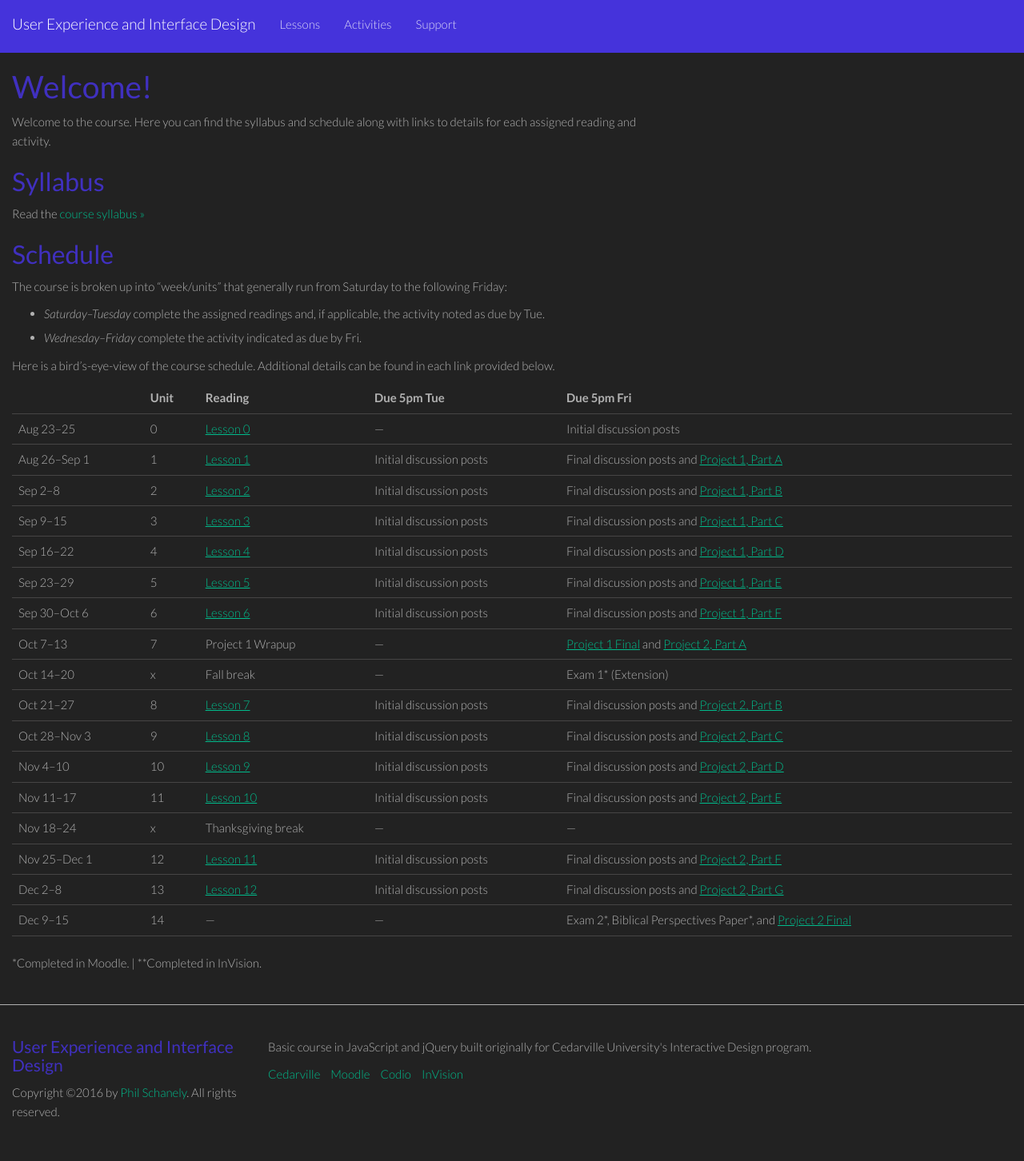
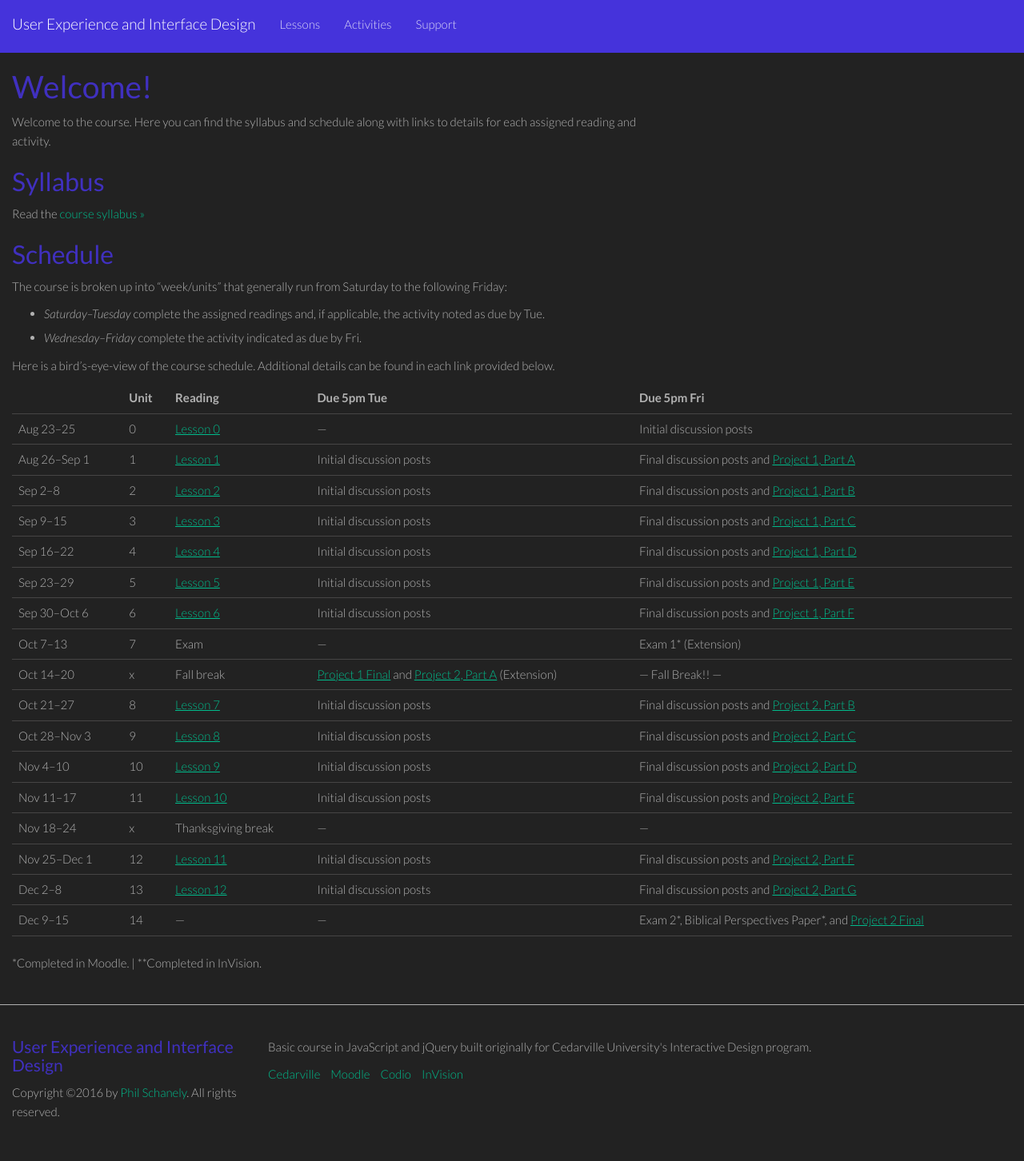
Before and after one commit to philschanely/course-ux, a Jekyll site: the page built from index.md, in a window 1280 px wide. Shown: the whole page at 80% size. Built offline with Jekyll 4.4.1, drawn with Linux system fonts in a browser that asks for light colours.

Commit message:
Final schedule revisions

```diff
--- a/index.md
+++ b/index.md
@@ -26,8 +26,8 @@ Here is a bird's-eye-view of the course schedule. Additional details can be foun
 | Sep 16--22    | 4    | [Lesson 4][l4]  | Initial discussion posts | Final discussion posts and [Project 1, Part D][p1] |
 | Sep 23--29    | 5    | [Lesson 5][l5]  | Initial discussion posts | Final discussion posts and [Project 1, Part E][p1] |
 | Sep 30--Oct 6 | 6    | [Lesson 6][l6]  | Initial discussion posts | Final discussion posts and [Project 1, Part F][p1] |
-| Oct 7--13     | 7    | Project 1 Wrapup | ---                     | [Project 1 Final][p1] and [Project 2, Part A][p2]  |
-| Oct 14--20    | x    | Fall break       | ---                      | Exam 1\* (Extension)                               |
+| Oct 7--13     | 7    | Exam | --- | Exam 1\* (Extension) |
+| Oct 14--20    | x    | Fall break       | [Project 1 Final][p1] and [Project 2, Part A][p2] (Extension) | --- Fall Break!! --- |
 | Oct 21--27    | 8    | [Lesson 7][l7]     | Initial discussion posts | Final discussion posts and [Project 2, Part B][p2] |
 | Oct 28--Nov 3 | 9    | [Lesson 8][l8]     | Initial discussion posts | Final discussion posts and [Project 2, Part C][p2] |
 | Nov 4--10     | 10   | [Lesson 9][l9]     | Initial discussion posts | Final discussion posts and [Project 2, Part D][p2] |
```
